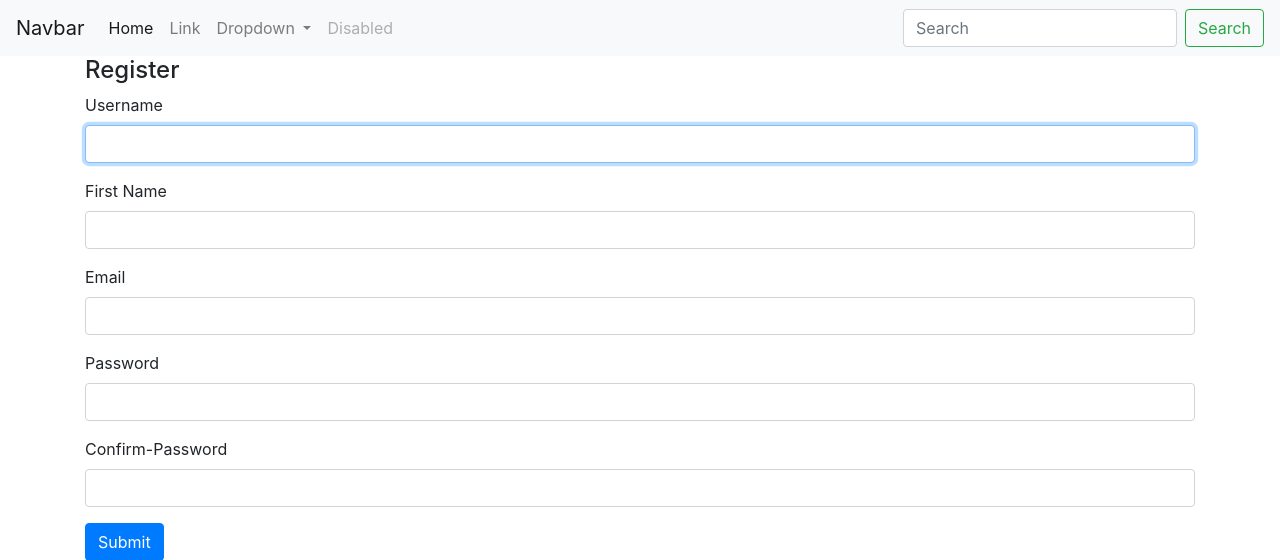
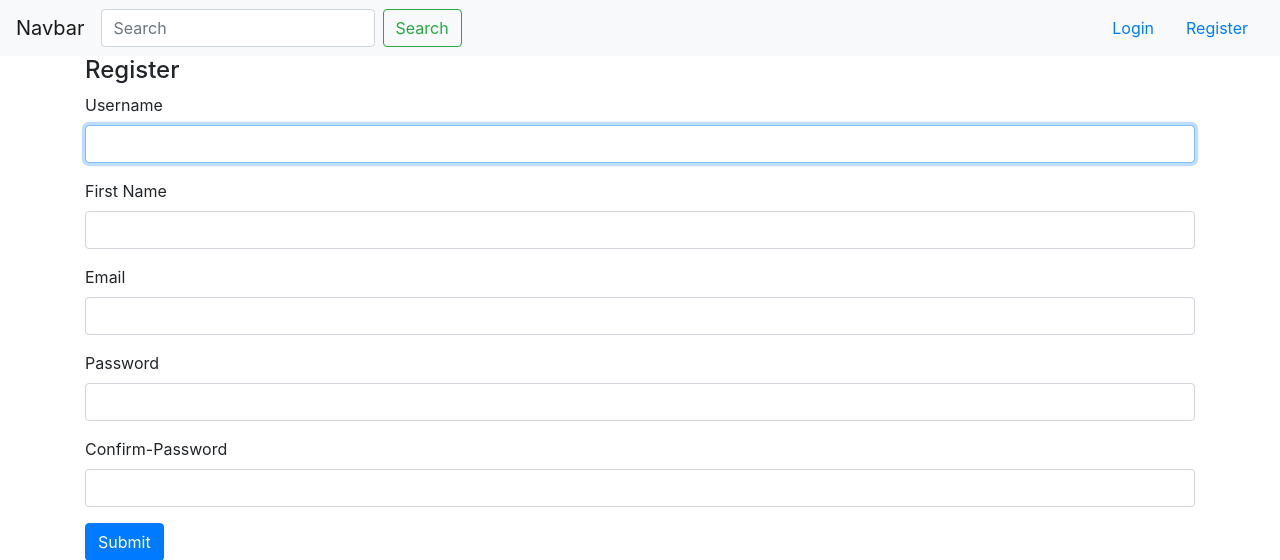
Before and after one commit to Joshua-Barawa/Django-IP3, a Django app: page /register-user/ in a window 1280 px wide. Shown: the top 560 px of the page. Run offline with Django 4.2, Linux system fonts and the light colour scheme; some libraries are stand-ins or nearby versions.

Commit message:
extended base.html

```diff
--- a/members/templates/html/base.html
+++ b/members/templates/html/base.html
@@ -18,30 +18,16 @@
   <div class="collapse navbar-collapse" id="navbarSupportedContent">
     <ul class="navbar-nav mr-auto">
       <li class="nav-item active">
-        <a class="nav-link" href="#">Home <span class="sr-only">(current)</span></a>
-      </li>
-      <li class="nav-item">
-        <a class="nav-link" href="#">Link</a>
-      </li>
-      <li class="nav-item dropdown">
-        <a class="nav-link dropdown-toggle" href="#" id="navbarDropdown" role="button" data-toggle="dropdown" aria-haspopup="true" aria-expanded="false">
-          Dropdown
-        </a>
-        <div class="dropdown-menu" aria-labelledby="navbarDropdown">
-          <a class="dropdown-item" href="#">Action</a>
-          <a class="dropdown-item" href="#">Another action</a>
-          <div class="dropdown-divider"></div>
-          <a class="dropdown-item" href="#">Something else here</a>
-        </div>
-      </li>
-      <li class="nav-item">
-        <a class="nav-link disabled" href="#">Disabled</a>
-      </li>
-    </ul>
-    <form class="form-inline my-2 my-lg-0">
+        <form class="form-inline my-2 my-lg-0">
       <input class="form-control mr-sm-2" type="search" placeholder="Search" aria-label="Search">
       <button class="btn btn-outline-success my-2 my-sm-0" type="submit">Search</button>
     </form>
+
+      </li>
+    </ul>
+     <a class="nav-link" href="#">Login</a>
+     <a class="nav-link" href="#">Register</a>
+
   </div>
 </nav>
 
```
